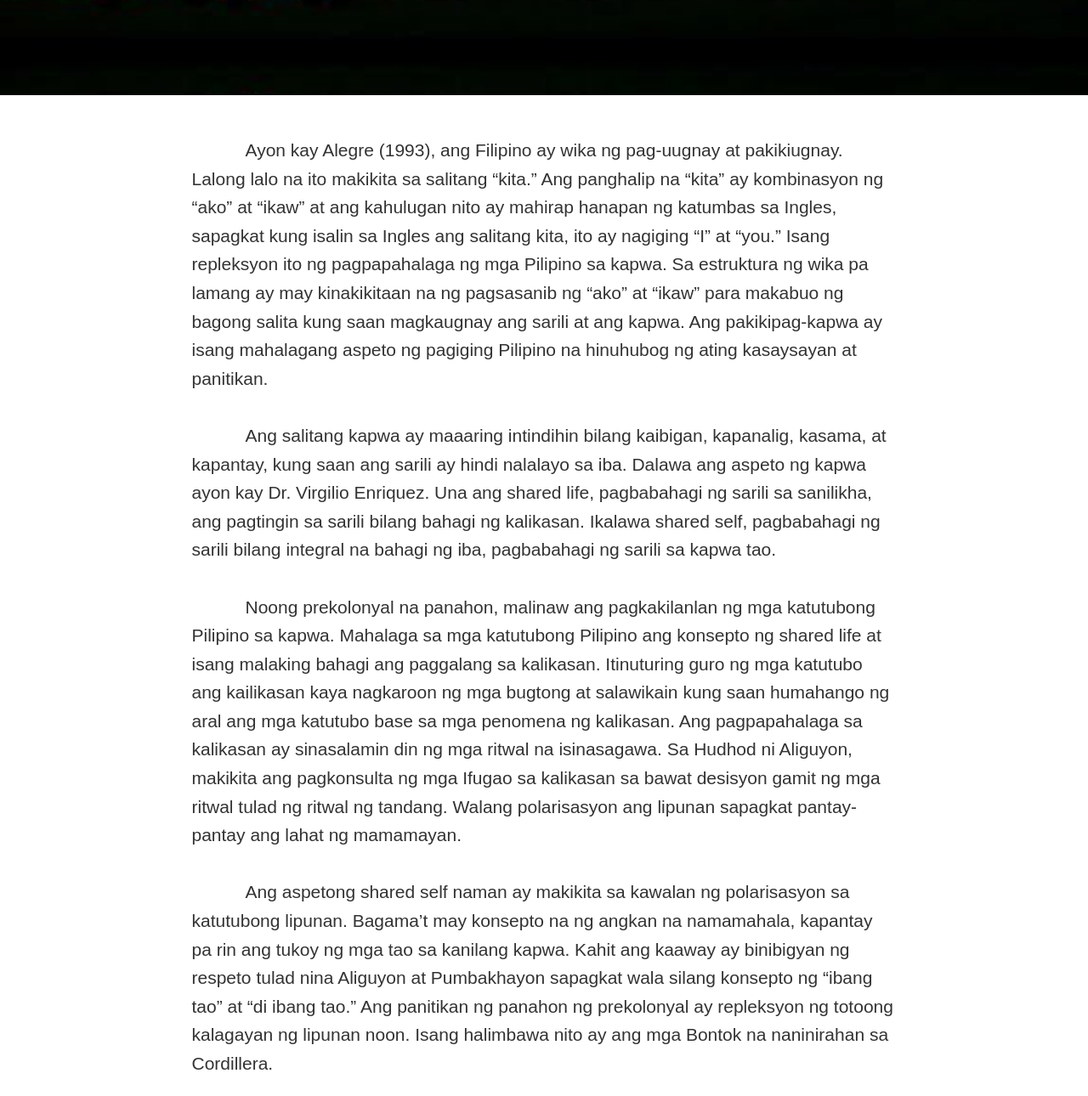
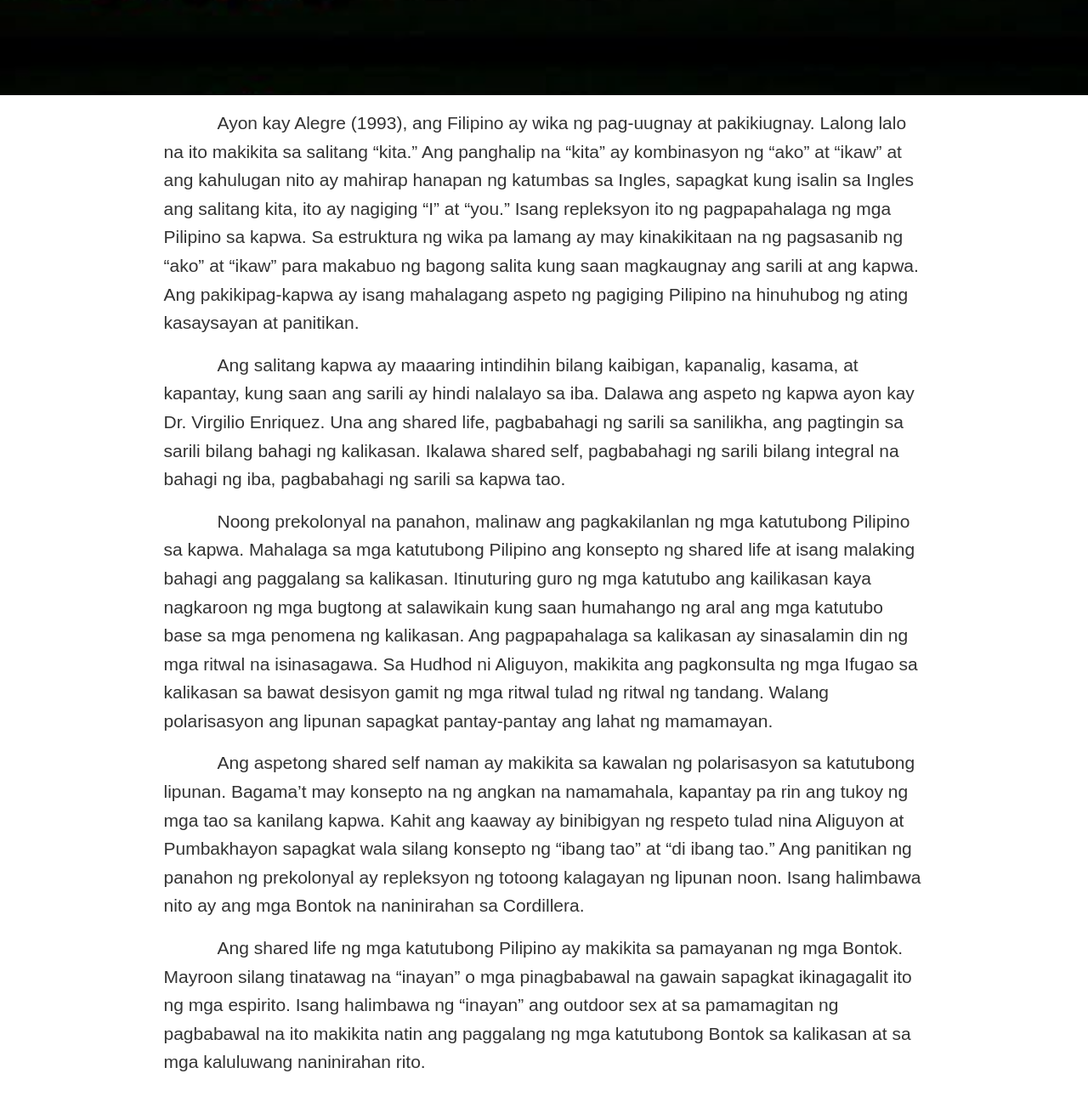
Before and after one commit to leloykun/panitikan-ph, a plain HTML site: page www/kapwa.html in a window 1280 px wide. Shown: the part 368-1658 px from the top of the page at 85% size. Drawn offline with Linux system fonts and the light colour scheme; files whose address does not match are found by name.

Commit message:
aesthetic improvements to the articles

```diff
--- a/www/kapwa.html
+++ b/www/kapwa.html
@@ -19,6 +19,17 @@
   <link rel="stylesheet" href="assets/socicon/css/styles.css">
   <link rel="stylesheet" href="assets/theme/css/style.css">
   <link rel="stylesheet" href="assets/mobirise/css/mbr-additional.css" type="text/css">
+  <style>
+    .text-block {
+      font-family: 'Rubik', sans-serif;
+      line-height:1.6;
+      color:#333;
+      font-weight:400;
+      font-size:21px;
+      text-align: left;
+      padding-top: 1rem;
+    }
+  </style>
 </head>
 
 <body>
@@ -87,24 +98,98 @@
 <section class="mbr-section article" id="article-body" style="background-color:#fff">
   <div class="container">
       <div class="media-container-row">
-            <div class="mbr-text col-12 col-md-10 mbr-fonts-style display-7 p-5"
-            style="font-family: 'Rubik', sans-serif; line-height:1.6; color:#333; font-weight:400; font-size:21px">
-&emsp;&emsp;&emsp;Ayon kay Alegre (1993), ang Filipino ay wika ng pag-uugnay at pakikiugnay.  Lalong lalo na ito makikita sa salitang “kita.” Ang panghalip na “kita” ay kombinasyon ng “ako” at “ikaw” at ang kahulugan nito ay mahirap hanapan ng katumbas sa Ingles, sapagkat kung isalin sa Ingles ang salitang kita, ito ay nagiging “I” at “you.” Isang repleksyon ito ng pagpapahalaga ng mga Pilipino sa kapwa. Sa estruktura ng wika pa lamang ay may kinakikitaan na ng pagsasanib ng “ako” at “ikaw” para makabuo ng bagong salita kung saan magkaugnay ang sarili at ang kapwa. Ang pakikipag-kapwa ay isang mahalagang aspeto ng pagiging Pilipino na hinuhubog ng ating kasaysayan at panitikan. <br> <br>
-
-&emsp;&emsp;&emsp;Ang salitang kapwa ay maaaring intindihin bilang kaibigan, kapanalig, kasama, at kapantay, kung saan ang sarili ay hindi nalalayo sa iba. Dalawa ang aspeto ng kapwa ayon kay Dr. Virgilio Enriquez. Una ang shared life, pagbabahagi ng sarili sa sanilikha, ang pagtingin sa sarili bilang bahagi ng  kalikasan. Ikalawa shared self, pagbabahagi ng sarili bilang integral na bahagi ng iba, pagbabahagi ng sarili sa kapwa tao. <br> <br>
-
-&emsp;&emsp;&emsp;Noong prekolonyal na panahon, malinaw ang pagkakilanlan ng mga katutubong Pilipino sa kapwa. Mahalaga sa mga katutubong Pilipino ang konsepto ng shared life at isang malaking bahagi ang paggalang sa kalikasan. Itinuturing guro ng mga katutubo ang kailikasan kaya nagkaroon ng mga bugtong at salawikain kung saan humahango ng aral ang mga katutubo base sa mga penomena ng kalikasan. Ang pagpapahalaga sa kalikasan ay sinasalamin din ng mga ritwal na isinasagawa. Sa Hudhod ni Aliguyon, makikita ang pagkonsulta ng mga Ifugao sa kalikasan sa bawat desisyon gamit ng mga ritwal tulad ng ritwal ng tandang. Walang polarisasyon ang lipunan sapagkat pantay-pantay ang lahat ng mamamayan.  <br> <br>
-
-&emsp;&emsp;&emsp;Ang aspetong shared self naman ay makikita sa kawalan ng polarisasyon sa katutubong lipunan. Bagama’t may konsepto na ng angkan na namamahala, kapantay pa rin ang tukoy ng mga tao sa kanilang kapwa. Kahit ang kaaway ay binibigyan ng respeto tulad nina Aliguyon at Pumbakhayon sapagkat wala silang konsepto ng “ibang tao” at “di ibang tao.”  Ang panitikan ng panahon ng prekolonyal ay repleksyon ng totoong kalagayan ng lipunan noon. Isang halimbawa nito ay ang mga Bontok na naninirahan sa Cordillera.  <br> <br>
-
-&emsp;&emsp;&emsp;Ang shared life ng mga katutubong Pilipino ay makikita sa pamayanan ng mga Bontok. Mayroon silang tinatawag na “inayan” o mga pinagbabawal na gawain sapagkat ikinagagalit ito ng mga espirito. Isang halimbawa ng “inayan” ang outdoor sex at sa pamamagitan ng pagbabawal na ito makikita natin ang paggalang ng mga katutubong Bontok sa kalikasan at sa mga kaluluwang naninirahan rito. <br> <br>
-
-&emsp;&emsp;&emsp;Ang shared self  naman ng mga katutubong Bontok ay makikita sa pagkakaroon nila ng “lawa” o mga gawaing ipinagbabawal dahil ikinagagalit ito ng sosyedad. Isang halimbawa na rito ang rape. Walang insidente ng rape ang mga pamayanang Bontok sapagkat wala silang konsepto ng ganitong malisya. Wala rin silang mga kandado at bakod sa kanilang bahay spagakat wala silang konsepto ng privacy. Lahat ng tao sa kapaligiran nila ay itinuturing kapwa o di ibang tao. <br> <br>
-
-&emsp;&emsp;&emsp;Noong dumating ang mga manananakop tulad ng mga Espanyol at Amerikano, nagkaroon ng konsepto ng ibang tao. Sa mga panitikan, nagkaroon ng pagkakaiba ang mga tao sa aspeto ng lahi, social class, at relihiyon. Sa Parang Sabil, malinaw ang pagdiperensya ng Tausug sa mga Kastila, Kristyano at Muslim. Naiiba ang kultura ng dalawang grupo ng tao at makikita ito sa pagbaliwala ng Kastila sa mga ipinagbabawal ng mga Tausug. Hinawakan ng Kastila ang babaeng may nobio at ito ay ikinagalit at pinagiganti ng mga Muslim sa pamamagitan ng parang sabil. <br> <br>
-
-&emsp;&emsp;&emsp;Sa pagdating ng mga Amerikano, nagkaroon pa ng ibang pagbabago ang diwa ng kapwa sa mga Pilipino. Itatalakay ito ng aming grupo sa pamamagitan ng pagsuri sa mga angkop ng teksto. <br> <br>
-<br><br>
+          <div class="col-12 col-md-10">
+              <p class="mbr-text mb-0 mbr-fonts-style display-7 text-block">
+                &emsp;&emsp;&emsp;Ayon kay Alegre (1993), ang Filipino ay wika ng pag-uugnay at pakikiugnay.
+                Lalong lalo na ito makikita sa salitang “kita.” Ang panghalip na “kita” ay kombinasyon ng “ako”
+                at “ikaw” at ang kahulugan nito ay mahirap hanapan ng katumbas sa Ingles, sapagkat kung isalin
+                sa Ingles ang salitang kita, ito ay nagiging “I” at “you.” Isang repleksyon ito ng pagpapahalaga
+                ng mga Pilipino sa kapwa. Sa estruktura ng wika pa lamang ay may kinakikitaan na ng pagsasanib
+                ng “ako” at “ikaw” para makabuo ng bagong salita kung saan magkaugnay ang sarili at ang kapwa.
+                Ang pakikipag-kapwa ay isang mahalagang aspeto ng pagiging Pilipino na hinuhubog ng ating
+                kasaysayan at panitikan.
+              </p>
+          </div>
+      </div>
+      <div class="media-container-row">
+          <div class="col-12 col-md-10">
+              <p class="mbr-text mb-0 mbr-fonts-style display-7 text-block">
+                &emsp;&emsp;&emsp;Ang salitang kapwa ay maaaring intindihin bilang kaibigan, kapanalig, kasama,
+                at kapantay, kung saan ang sarili ay hindi nalalayo sa iba. Dalawa ang aspeto ng kapwa ayon kay
+                Dr. Virgilio Enriquez. Una ang shared life, pagbabahagi ng sarili sa sanilikha, ang pagtingin
+                sa sarili bilang bahagi ng  kalikasan. Ikalawa shared self, pagbabahagi ng sarili bilang
+                integral na bahagi ng iba, pagbabahagi ng sarili sa kapwa tao.
+              </p>
+          </div>
+      </div>
+      <div class="media-container-row">
+          <div class="col-12 col-md-10">
+              <p class="mbr-text mb-0 mbr-fonts-style display-7 text-block">
+                &emsp;&emsp;&emsp;Noong prekolonyal na panahon, malinaw ang pagkakilanlan ng mga katutubong
+                Pilipino sa kapwa. Mahalaga sa mga katutubong Pilipino ang konsepto ng shared life at isang
+                malaking bahagi ang paggalang sa kalikasan. Itinuturing guro ng mga katutubo ang kailikasan
+                kaya nagkaroon ng mga bugtong at salawikain kung saan humahango ng aral ang mga katutubo base
+                sa mga penomena ng kalikasan. Ang pagpapahalaga sa kalikasan ay sinasalamin din ng mga ritwal
+                na isinasagawa. Sa Hudhod ni Aliguyon, makikita ang pagkonsulta ng mga Ifugao sa kalikasan sa
+                bawat desisyon gamit ng mga ritwal tulad ng ritwal ng tandang. Walang polarisasyon ang lipunan
+                sapagkat pantay-pantay ang lahat ng mamamayan.
+              </p>
+          </div>
+      </div>
+      <div class="media-container-row">
+          <div class="col-12 col-md-10">
+              <p class="mbr-text mb-0 mbr-fonts-style display-7 text-block">
+                &emsp;&emsp;&emsp;Ang aspetong shared self naman ay makikita sa kawalan ng polarisasyon sa
+                katutubong lipunan. Bagama’t may konsepto na ng angkan na namamahala, kapantay pa rin ang
+                tukoy ng mga tao sa kanilang kapwa. Kahit ang kaaway ay binibigyan ng respeto tulad nina
+                Aliguyon at Pumbakhayon sapagkat wala silang konsepto ng “ibang tao” at “di ibang tao.”
+                Ang panitikan ng panahon ng prekolonyal ay repleksyon ng totoong kalagayan ng lipunan noon.
+                Isang halimbawa nito ay ang mga Bontok na naninirahan sa Cordillera.
+              </p>
+          </div>
+      </div>
+      <div class="media-container-row">
+          <div class="col-12 col-md-10">
+              <p class="mbr-text mb-0 mbr-fonts-style display-7 text-block">
+                &emsp;&emsp;&emsp;Ang shared life ng mga katutubong Pilipino ay makikita sa pamayanan ng mga
+                Bontok. Mayroon silang tinatawag na “inayan” o mga pinagbabawal na gawain sapagkat ikinagagalit
+                ito ng mga espirito. Isang halimbawa ng “inayan” ang outdoor sex at sa pamamagitan ng
+                pagbabawal na ito makikita natin ang paggalang ng mga katutubong Bontok sa kalikasan at sa mga
+                kaluluwang naninirahan rito.
+              </p>
+          </div>
+      </div>
+      <div class="media-container-row">
+          <div class="col-12 col-md-10">
+              <p class="mbr-text mb-0 mbr-fonts-style display-7 text-block">
+                &emsp;&emsp;&emsp;Ang shared self  naman ng mga katutubong Bontok ay makikita sa pagkakaroon
+                nila ng “lawa” o mga gawaing ipinagbabawal dahil ikinagagalit ito ng sosyedad. Isang halimbawa
+                na rito ang rape. Walang insidente ng rape ang mga pamayanang Bontok sapagkat wala silang
+                konsepto ng ganitong malisya. Wala rin silang mga kandado at bakod sa kanilang bahay spagakat
+                wala silang konsepto ng privacy. Lahat ng tao sa kapaligiran nila ay itinuturing kapwa o di
+                ibang tao.
+              </p>
+          </div>
+      </div>
+      <div class="media-container-row">
+          <div class="col-12 col-md-10">
+              <p class="mbr-text mb-0 mbr-fonts-style display-7 text-block">
+                &emsp;&emsp;&emsp;Noong dumating ang mga manananakop tulad ng mga Espanyol at Amerikano,
+                nagkaroon ng konsepto ng ibang tao. Sa mga panitikan, nagkaroon ng pagkakaiba ang mga tao sa
+                aspeto ng lahi, social class, at relihiyon. Sa Parang Sabil, malinaw ang pagdiperensya ng Tausug
+                sa mga Kastila, Kristyano at Muslim. Naiiba ang kultura ng dalawang grupo ng tao at makikita ito
+                sa pagbaliwala ng Kastila sa mga ipinagbabawal ng mga Tausug. Hinawakan ng Kastila ang babaeng
+                may nobio at ito ay ikinagalit at pinagiganti ng mga Muslim sa pamamagitan ng parang sabil.
+              </p>
+          </div>
+      </div>
+      <div class="media-container-row">
+          <div class="col-12 col-md-10">
+              <p class="mbr-text mb-0 mbr-fonts-style display-7 text-block" style="padding-bottom:7rem">
+                &emsp;&emsp;&emsp;Sa pagdating ng mga Amerikano, nagkaroon pa ng ibang pagbabago ang diwa ng
+                kapwa sa mga Pilipino. Itatalakay ito ng aming grupo sa pamamagitan ng pagsuri sa mga angkop
+                ng teksto.
+              </p>
           </div>
       </div>
   </div>
```
Lines whose indentation alone changed are shown as unchanged.
